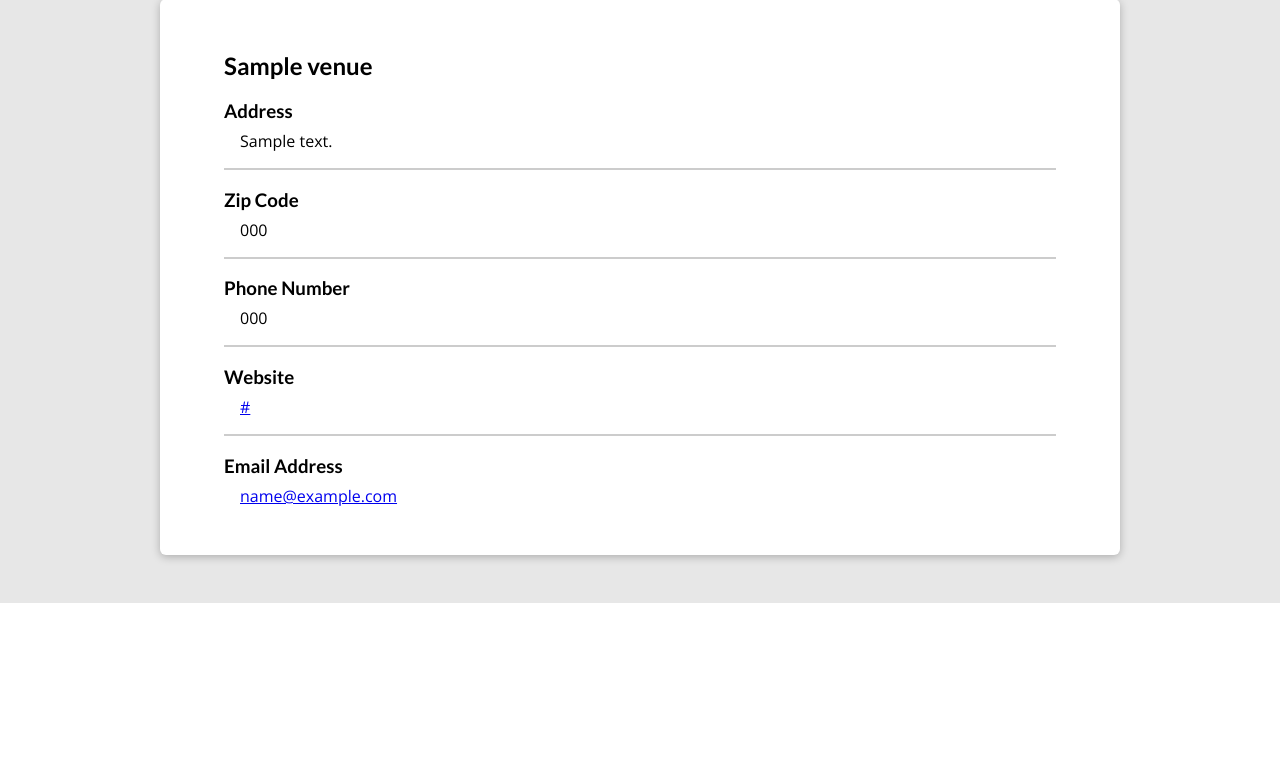
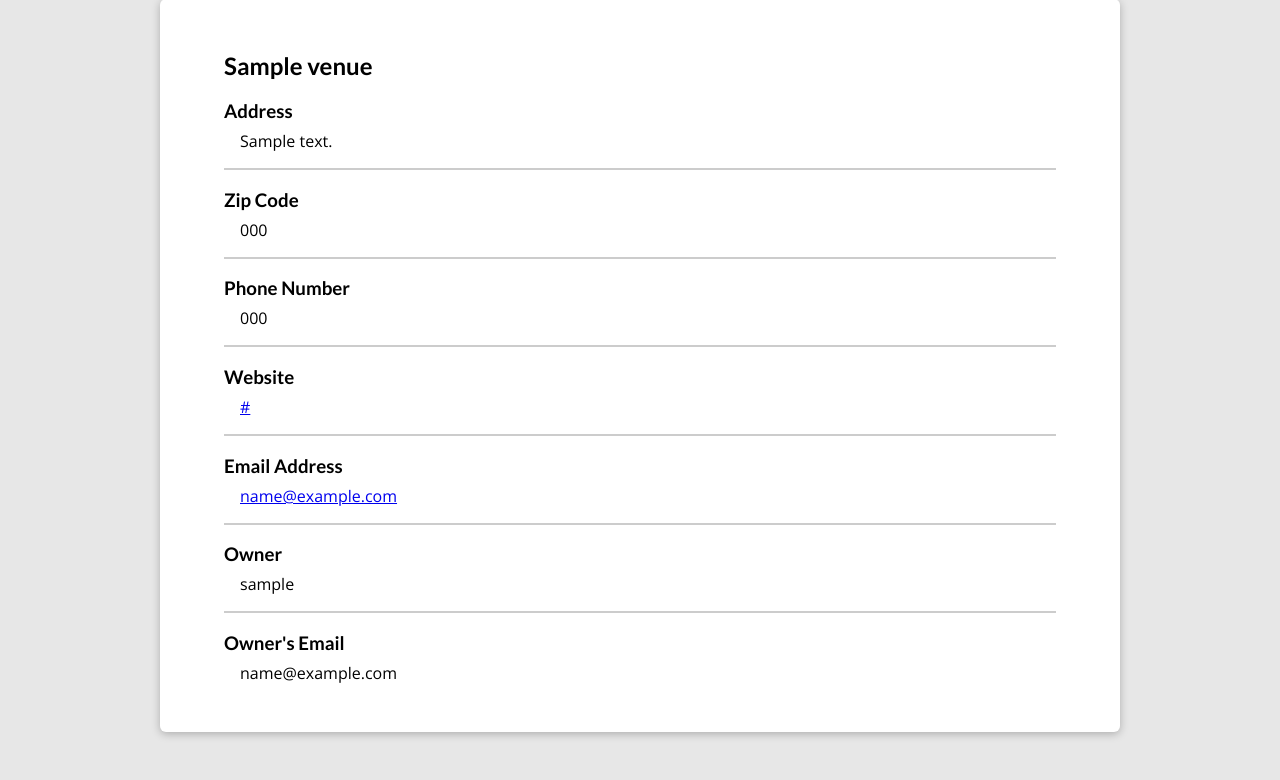
Before and after one commit to rezamousavi99/ticket-site, a Django app: page /show-venues/1 in a window 1280 px wide. Shown: the part 199-979 px from the top of the page. Before the commit the page ends 802 px from the top, so only its background shows below. Run offline with Django 5.2, Linux system fonts and the light colour scheme; tables that the repository leaves empty hold one stand-in row (values such as "Sample post").

Commit message:
Access Venue Owner

```diff
--- a/events/templates/events/detail_venue.html
+++ b/events/templates/events/detail_venue.html
@@ -34,6 +34,14 @@
                 <h3>Email Address</h3>
                 <p><a href="mailto:{{ venue.email_address }}">{{ venue.email_address }}</a></p>
             </li>
+            <li>
+                <h3>Owner</h3>
+                <p>{{ venue_owner }}</p>
+            </li>
+            <li>
+                <h3>Owner's Email</h3>
+                <p>{{ venue_owner.email }}</p>
+            </li>
         </ul>
 
     </section>
--- a/events/views.py
+++ b/events/views.py
@@ -15,6 +15,8 @@ from reportlab.lib.units import inch
 from reportlab.lib.pagesizes import letter
 
 from django.core.paginator import Paginator
+from django.contrib.auth.models import User
+
 # Create your views here.
 
 
@@ -93,8 +95,10 @@ def list_venues(request):
 
 def detail_venue(request, venue_id):
     venue = Venue.objects.get(pk=venue_id)
+    venue_owner = User.objects.get(pk=venue.owner)
     return render(request, 'events/detail_venue.html', {
-        'venue': venue
+        'venue': venue,
+        'venue_owner': venue_owner
     })
 
 
```
